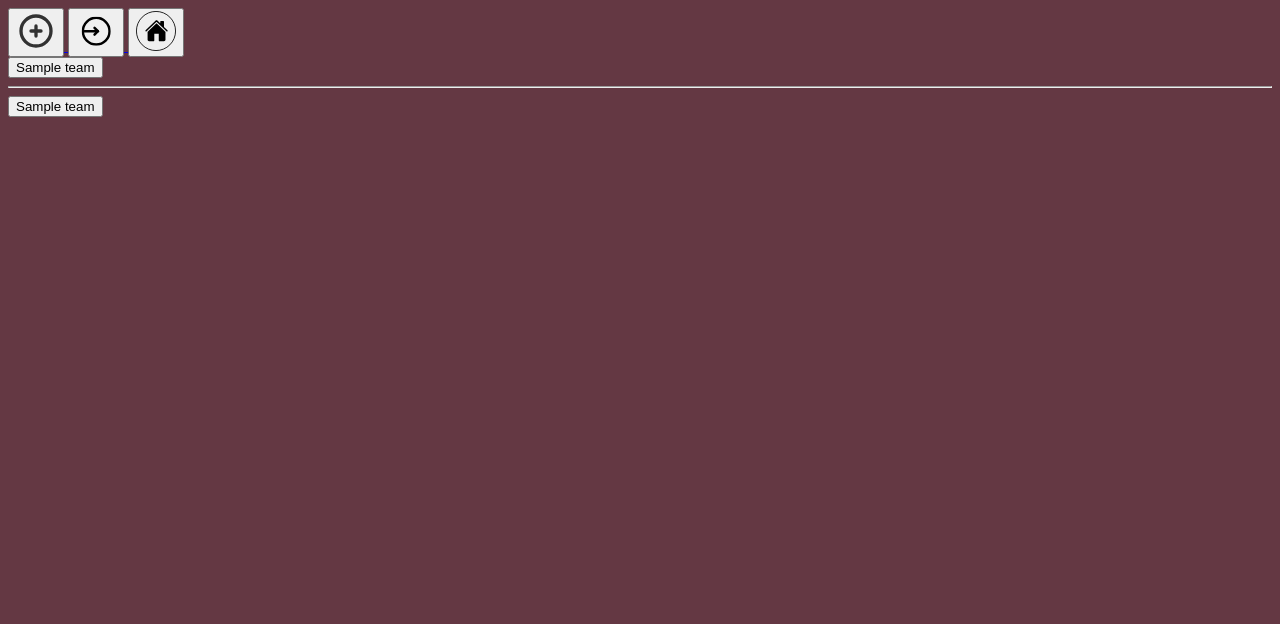
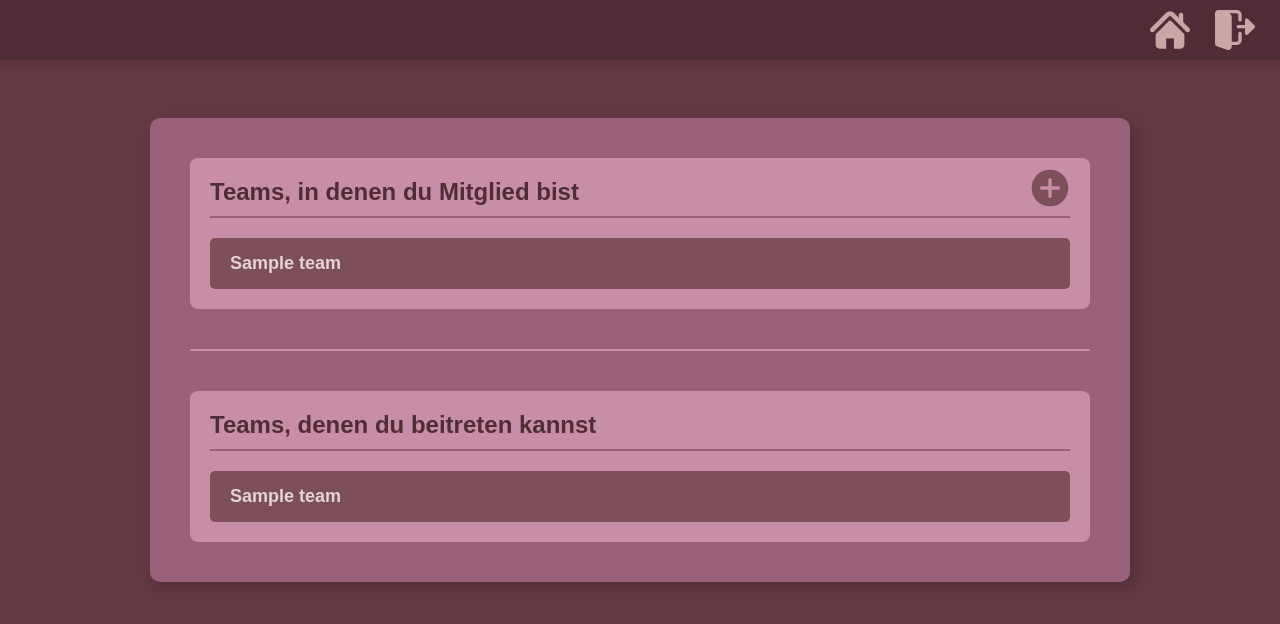
Before and after one commit to lukebaumCS/studi-bonn-task, a Symfony app: template templates/userPage.html.twig in a window 1280 px wide. Shown: the top 624 px of the page. Run offline with Twig, Linux system fonts and the light colour scheme; the template is opened without the code that fills it: most values are stand-ins (such as "Sample title", 1, 10 or a date in 2020); some libraries are stand-ins or nearby versions.

Commit message:
userpage is done.........help

```diff
--- a/public/css/styles.css
+++ b/public/css/styles.css
@@ -1,3 +1,45 @@
-body{
-    background-color:#643843;
+body {
+    background-color: #643843;
+    padding-top: 70px;
 }
+
+.top-bar {
+    background-color: #502D36;
+    width: 100%;
+    box-shadow: 0 4px 6px rgba(0, 0, 0, 0.1);
+    position: fixed;
+    top: 0;
+    left: 0;
+    z-index: 1000;
+    display: flex;
+    align-items: center;
+    min-height: 60px;
+    padding: 0 20px;
+    box-sizing: border-box;
+}
+
+.top-nav {
+    display: flex;
+    justify-content: flex-end;
+    align-items: center;
+    gap: 15px;
+    width: 100%;
+}
+
+.nav-button {
+    background: none;
+    border: none;
+    padding: 5px;
+    cursor: pointer;
+    line-height: 0;
+    transition: transform 0.2s ease;
+}
+
+.nav-button:hover {
+    transform: scale(1.1);
+}
+
+.nav-button img {
+    width: 40px;
+    height: 40px;
+}
--- /dev/null
+++ b/public/css/userPage.css
@@ -0,0 +1,98 @@
+
+.main-container {
+    max-width: 900px;
+    margin: 40px auto;
+    padding: 40px;
+    background-color: #99627A;
+    border-radius: 10px;
+    box-shadow: 5px 5px 15px rgba(0, 0, 0, 0.2);
+}
+
+
+.teams-section {
+    background-color: #C88EA7;
+    border-radius: 8px;
+    padding: 20px;
+    position: relative;
+
+}
+
+
+.teams-section h2 {
+    font-family: 'Cabin', sans-serif;
+    color: #502D36;
+    margin: 0 0 20px 0;
+    padding-bottom: 10px;
+    border-bottom: 2px solid #99627A;
+}
+
+
+.add-team-button {
+    position: absolute;
+    top: 10px;
+    right: 20px;
+    background: none;
+    border: none;
+    cursor: pointer;
+    padding: 0;
+    line-height: 0;
+    transition: transform 0.2s ease;
+}
+
+.add-team-button img {
+    width: 40px;
+    height: 40px;
+
+}
+
+.add-team-button:hover {
+    transform: scale(1.1);
+}
+
+
+.team-list {
+    display: flex;
+    flex-direction: column;
+    gap: 15px;
+}
+
+
+.team-list-item {
+    background-color: #7D4F5A;
+    color: #E4D4D8;
+    font-family: 'Cabin', sans-serif;
+    font-size: 18px;
+    font-weight: 600;
+    text-align: left;
+    border: none;
+    border-radius: 5px;
+    padding: 15px 20px;
+    cursor: pointer;
+    transition: all 0.3s ease;
+    text-decoration: none;
+    display: block;
+    width: 100%;
+    box-sizing: border-box;
+}
+
+.team-list-item:hover {
+    background-color: #643843;
+    color: #fff;
+    transform: translateX(5px);
+}
+
+
+hr {
+    border: none;
+    height: 2px;
+    background-color: #C88EA7;
+    margin: 40px 0;
+}
+.no-teams-message {
+    font-family: 'Cabin', sans-serif;
+    color: #7D4F5A;
+    font-weight: 600;
+    font-size: 16px;
+    text-align: center;
+    padding: 20px;
+}
--- a/templates/base.html.twig
+++ b/templates/base.html.twig
@@ -3,39 +3,34 @@
     <head>
         <meta charset="UTF-8">
         <title>{% block title %}Studi Bonn Task{% endblock title %}</title>
-        <link rel = "stylesheet" href="{{ asset('css/styles.css') }}">
-        {% block stylesheets %}
-        {% endblock %}
-
+        <link rel="stylesheet" href="{{ asset('css/styles.css') }}">
+        {% block stylesheets %}{% endblock %}
     </head>
     <body>
 
+        {% block homeButton %}
+        <div class="top-bar">
+            <div class="top-nav">
+
+                    <a href="{{ path('userPage') }}">
+                        <button type="button" class="nav-button">
+                            <img src="{{ asset('images/home-icon-silhouette.png') }}" alt="Home">
+                        </button>
+                    </a>
+                {% endblock homeButton %}
+
+                {% block logoutButton %}
+                    <a href="{{ path('app_logout') }}">
+                        <button type="button" class="nav-button">
+                            <img src="{{ asset('images/logout.png') }}" alt="Logout">
+                        </button>
+                    </a>
+                {% endblock logoutButton %}
+            </div>
+        </div>
 
         {% block addButton %}
-            <button type="button" >
-                <img src="{{ asset('images/add.svg') }}" alt="Add" style="width: 40px; height: 40px;" >
-            </button>
         {% endblock addButton %}
-
-        {% block logoutButton %}
-        <a href="{{ path('app_logout') }}">
-            <button type="button">
-                    <img src="{{ asset('images/logout.svg') }}" alt="Logout" style="width: 40px; height: 40px;">
-                </button>
-        </a>
-        {% endblock logoutButton %}
-
-        {% block homeButton %}
-        <a href="{{ path('userPage') }}">
-            <button type="button">
-                    <img src="{{ asset('images/home.svg') }}" alt="Logout" style="width: 40px; height: 40px;">
-                </button>
-        </a>
-        {% endblock homeButton %}
-
-
-
-        <br>
 
         {% block body %}
         {% endblock body %}
--- a/templates/userPage.html.twig
+++ b/templates/userPage.html.twig
@@ -1,42 +1,55 @@
-{% extends "base.html.twig"  %}
-{% block title %} User {% endblock title %}
+{% extends "base.html.twig" %}
+{% block title %}User Page{% endblock title %}
+
 {% block stylesheets %}
+    <link rel="stylesheet" href="{{ asset('css/userPage.css') }}">
 {% endblock %}
 
-
-{% block h1 %} Welcome {{ username }} {% endblock h1 %}
-
-{% block addButton %}
-    <a href="{{ path('new-team') }}">
-        <button type="button">
-            <img src="{{ asset('images/add.svg') }}" alt="Add" style="width: 40px; height: 40px;" >
-        </button>
-     </a>
-{% endblock addButton %}
+{% block h1 %}{% endblock %}
+{% block addButton %}{% endblock %}
 
 {% block body %}
+<div class="main-container">
 
-<div class="container">
-    <div class="myTeamContainer">
-        {% if myTeams %}
-            {% for team in myTeams %}
-            <a href="{{ path('teamPage', {'id': team.id}) }}">
-                <button class="myTeam-button">{{ team.name }}</button>
-            {% endfor %}
-        {% endif %}
+    <!-- Section for your teams -->
+    <div class="teams-section">
+        <h2>Teams, in denen du Mitglied bist</h2>
+
+        <a href="{{ path('new-team') }}" class="add-team-button">
+            <img src="{{ asset('images/add.png') }}" alt="Neues Team erstellen">
+        </a>
+
+        <div class="team-list">
+            {% if myTeams %}
+                {% for team in myTeams %}
+                    <a href="{{ path('teamPage', {'id': team.id}) }}" class="team-list-item">
+                        {{ team.name }}
+                    </a>
+                {% endfor %}
+            {% else %}
+                <p class="no-teams-message">Du bist noch in keinem Team.</p>
+            {% endif %}
+        </div>
     </div>
 
+    <!-- Separator -->
     <hr>
 
-    <div class="allTeamsContainer">
-        {% if allTeams %}
-            {% for team in allTeams %}
-            <a href="{{ path('join-team', {'id': team.id }) }}">
-                <button class="allTeams-button"> {{ team.name }} </button>
-            </a>
-            {% endfor %}
-        {% endif %}
+    <!-- Section for all other teams -->
+    <div class="teams-section">
+        <h2>Teams, denen du beitreten kannst</h2>
+        <div class="team-list">
+            {% if allTeams %}
+                {% for team in allTeams %}
+                    <a href="{{ path('join-team', {'id': team.id }) }}" class="team-list-item">
+                        {{ team.name }}
+                    </a>
+                {% endfor %}
+            {% else %}
+                <p class="no-teams-message">Es gibt keine weiteren Teams, denen du beitreten kannst.</p>
+            {% endif %}
+        </div>
     </div>
+
 </div>
-
 {% endblock %}
```
Also changed, not shown: public/css/login.css (+8 -6 lines), public/images/add.png (added), public/images/add.svg (deleted), public/images/home-icon-silhouette.png (added), public/images/home.svg (deleted), public/images/logout.png (added), public/images/logout.svg (deleted).
